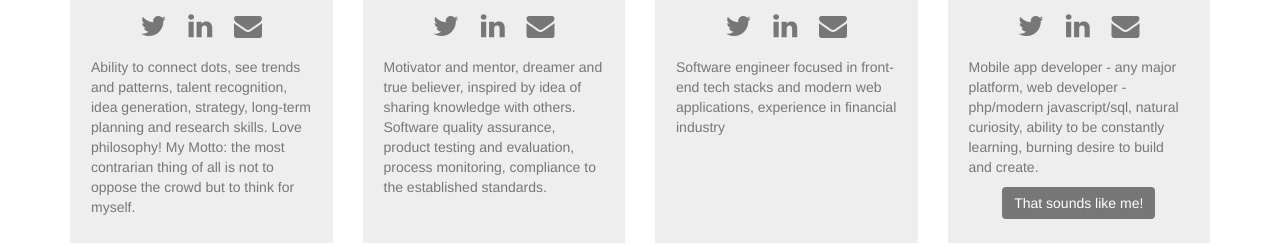
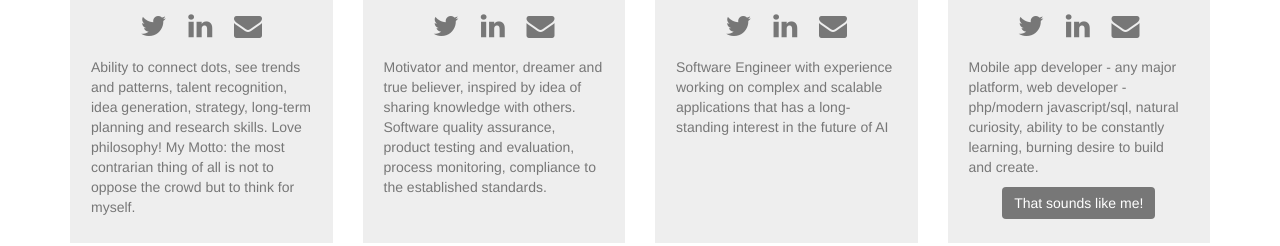
Before and after one commit to monkrus/cohesivebits, a website: page index.html in a window 1280 px wide. Shown: the part 801-1047 px from the top of the page. Drawn offline with nearby package versions, Linux system fonts and the light colour scheme.

Commit message:
Update index.html

```diff
--- a/index.html
+++ b/index.html
@@ -107,7 +107,7 @@
               <a href="https://www.linkedin.com" target="_blank"><i class="fa fa-linkedin"></i></a>
               <a href="mailto:"><i class="fa fa-envelope"></i></a>
             </div>
-            <p>Software engineer focused in front-end tech stacks and modern web applications, experience in financial industry</p>
+            <p>Software Engineer with experience working on complex and scalable applications that has a long-standing interest in the future of AI</p>
           </div>
         </div>
       </div>
```
